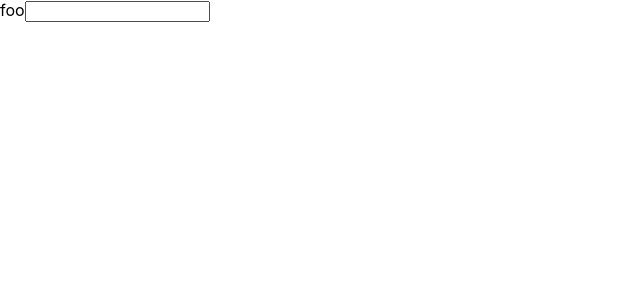
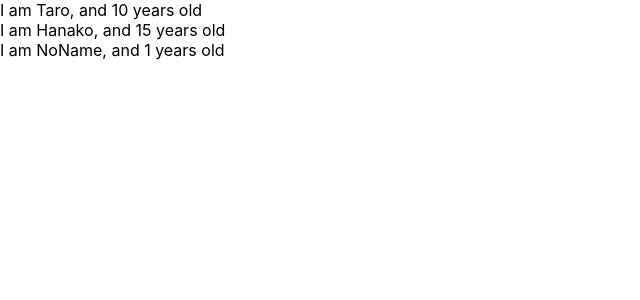
Before and after one commit to yusuke-tsukiji/react-redux-crud-app, a React (Create React App) app: page / in a window 1280 px wide. Shown: the top 300 px of the page, without its empty margins (0-640 px from the left). Built offline with nearby package versions, Linux system fonts and the light colour scheme.

Commit message:
learn props

```diff
--- a/src/App.js
+++ b/src/App.js
@@ -1,12 +1,28 @@
 import React from "react";
 
-function App() {
+const App = () => {
+  const profiles = [
+    { name: "Taro", age: 10},
+    { name: "Hanako", age: 15},
+    { name: "NoName"}
+  ]
   return (
     <React.Fragment>
-      <label htmlFor="foo">foo</label>
-      <input id="foo" type="text" onChange={() => {console.log("Hi!")}} />
+      {
+        profiles.map((profile, index) => {
+          return <User name={profile.name} age={profile.age} key={index}/>
+        })
+      }
     </React.Fragment>
   )
 }
 
+const User = (props) => {
+  return <div>I am {props.name}, and {props.age} years old</div>
+}
+
+User.defaultProps = {
+  age: 1
+}
+
 export default App;
```
